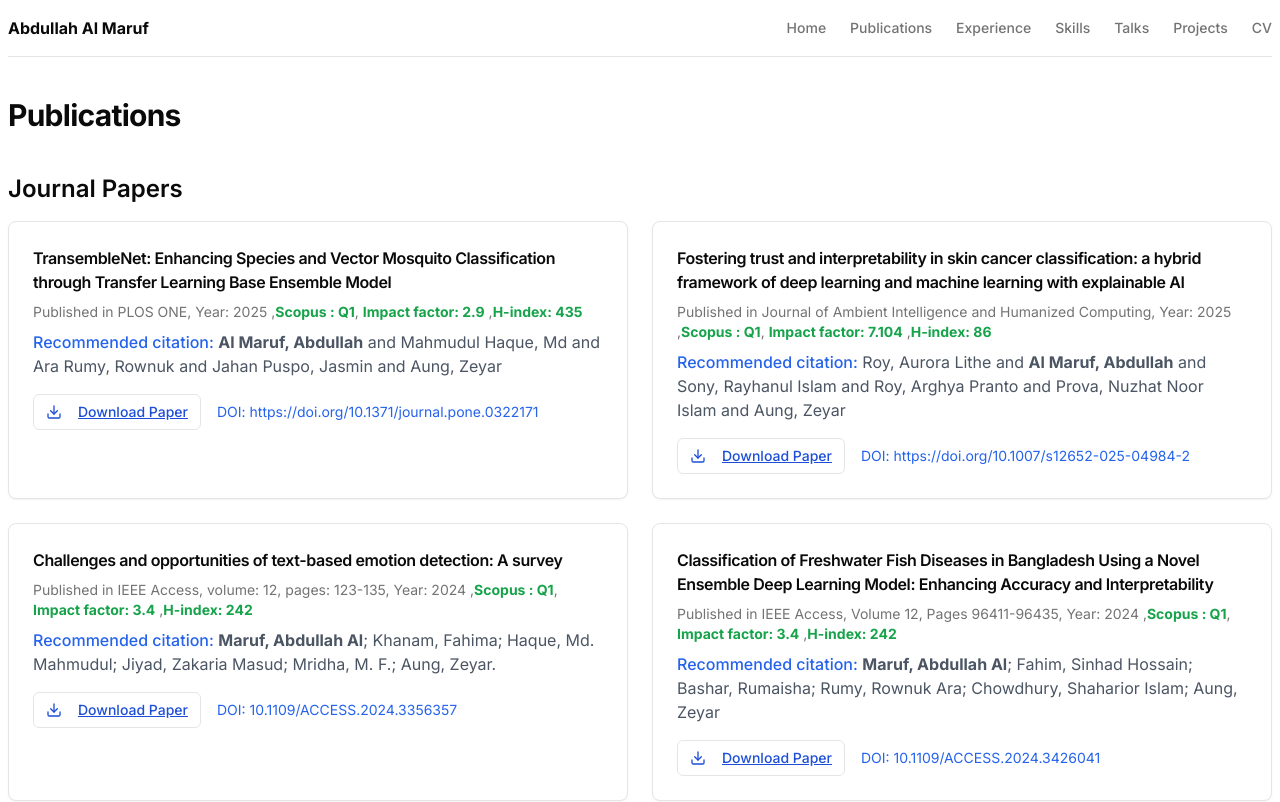
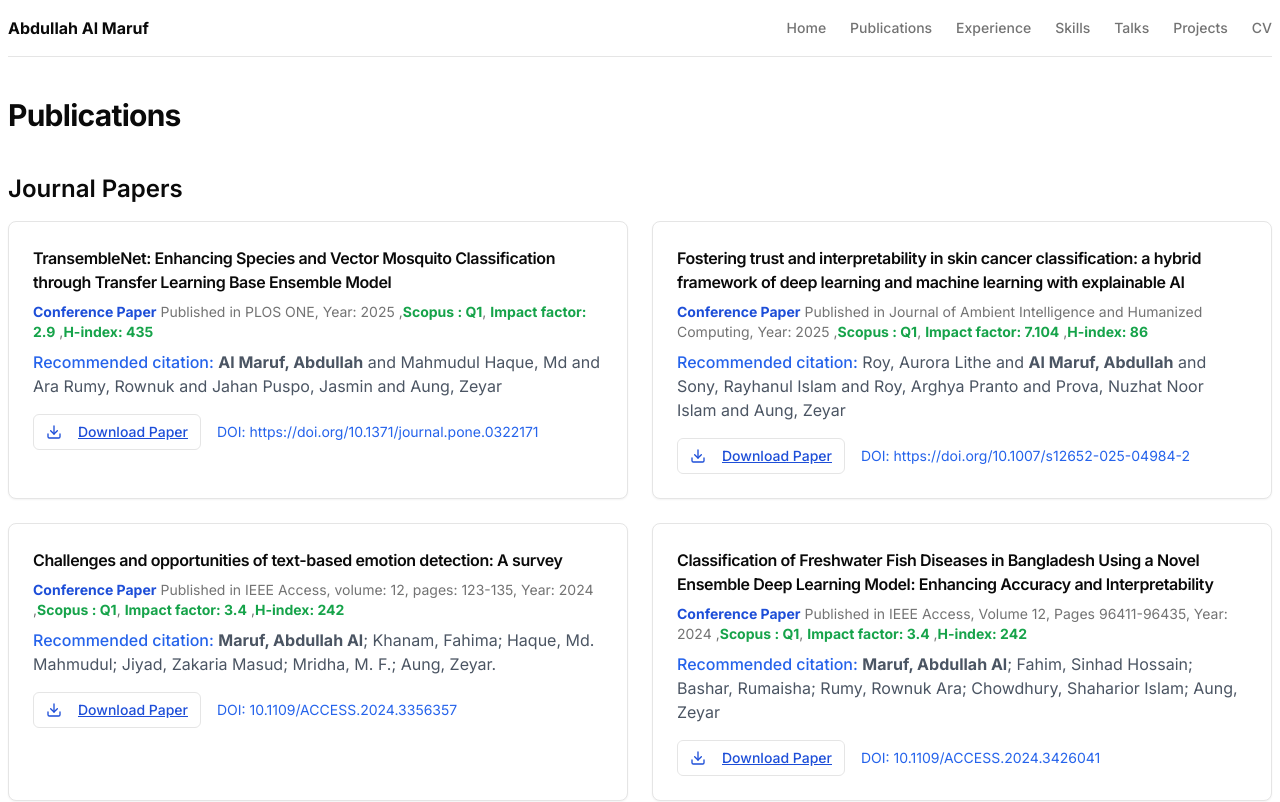
Before and after one commit to VA4MDS/Conference-Website, a Next.js app: page /publications in a window 1280 px wide. Shown: the top 802 px of the page. Built offline with nearby package versions, Linux system fonts and the light colour scheme.

Commit message:
Update publication-card.tsx

```diff
--- a/src/components/publications/publication-card.tsx
+++ b/src/components/publications/publication-card.tsx
@@ -1,12 +1,13 @@
 import Link from 'next/link';
 import { Card } from '../ui/card';
-import { Download, ExternalLink } from 'lucide-react';
+import { Download } from 'lucide-react';
 import { Button } from '../ui/button';
 
 type PaperType = {
   id: string;
   title: string;
   conference: string;
+  type: 'journal' | 'conference';  // Added type field
   year: string;
   doi: string;
   citation: string;
@@ -18,44 +19,42 @@ type PaperProps = {
 };
 
 export default function PublicationCard({ paper }: PaperProps) {
-  const { title, conference, year, doi, citation, id, download_paper } = paper;
+  const { title, conference, year, doi, citation, download_paper, type } = paper;
 
-  // Highlight all variations of your name
   const highlightKeywords = (text: string) =>
     text
-      // Regex for variations of your name
       .replace(
         /(Maruf,\s*A\.A|A\.?\s*Al\s*Maruf|A\.?\s*A\.?\s*Maruf|A\.?\s*Al\.?Maruf|Maruf,\s*Abdullah\s*Al|Al\s*Maruf,\s*Abdullah|Al\s*Maruf,\s*A)/gi,
         `<strong>$1</strong>`
       )
-      // Highlight Scopus rankings
       .replace(/(Scopus\s*:\s*Q[1-3])/gi, `<strong class="text-green-600">$1</strong>`)
-      // Highlight Conference Ranks
       .replace(/(Confereence\s*Rank\s*:\s*(Core\s+)?[ABC])/gi, `<strong class="text-green-600">$1</strong>`)
-      // Highlight Impact Factor values
       .replace(/(Impact factor\s*:\s*\d+(\.\d+)?)/gi, `<strong class="text-green-600">$1</strong>`)
-      // Highlight H-Index values
       .replace(/(H-index\s*:\s*\d+)/gi, `<strong class="text-green-600">$1</strong>`);
 
   return (
     <Card className="overflow-hidden transition-colors hover:bg-muted/50">
       <div className="p-6">
-        {/* Title with highlights */}
+        {/* Title */}
         <h3
           className="font-semibold tracking-tight hover:text-primary"
           dangerouslySetInnerHTML={{ __html: highlightKeywords(title) }}
         ></h3>
-        <div className="space-y-2">
-          {/* Conference and Year with highlights */}
-          <p
-            className="mt-2 text-sm text-muted-foreground"
-            dangerouslySetInnerHTML={{
-              __html: `Published in ${highlightKeywords(conference)}, ${highlightKeywords(
-                year
-              )}`,
-            }}
-          ></p>
-          {/* Citation with highlights */}
+
+        {/* Paper type + venue + year */}
+        <div className="space-y-2 mt-2">
+          <p className="text-sm text-muted-foreground">
+            <strong className="text-blue-700 mr-1">
+              {type === 'journal' ? 'Journal Paper' : 'Conference Paper'}
+            </strong>
+            <span
+              dangerouslySetInnerHTML={{
+                __html: `Published in ${highlightKeywords(conference)}, ${highlightKeywords(year)}`,
+              }}
+            />
+          </p>
+
+          {/* Citation */}
           <p
             className="text-gray-600"
             dangerouslySetInnerHTML={{
@@ -65,27 +64,24 @@ export default function PublicationCard({ paper }: PaperProps) {
             }}
           ></p>
         </div>
+
+        {/* Download & DOI */}
         <div className="mt-4 flex flex-wrap gap-4 items-center">
-          {/* Download button */}
-          {download_paper && (
-            <Link href={download_paper} target="_blank">
-              <Button
-                variant="outline"
-                size="sm"
-                className="text-blue-700 underline"
-              >
+          {download_paper && download_paper !== 'Not yet' && (
+            <Link href={download_paper} target="_blank" rel="noopener noreferrer">
+              <Button variant="outline" size="sm" className="text-blue-700 underline">
                 <Download className="mr-2 h-4 w-4" />
                 Download Paper
               </Button>
             </Link>
           )}
-          {/* DOI with highlights */}
-          <p
-            className="text-sm text-blue-600"
-            dangerouslySetInnerHTML={{
-              __html: `DOI: ${highlightKeywords(doi)}`,
-            }}
-          ></p>
+
+          {doi && doi !== 'Not available' && (
+            <p
+              className="text-sm text-blue-600"
+              dangerouslySetInnerHTML={{ __html: `DOI: ${highlightKeywords(doi)}` }}
+            ></p>
+          )}
         </div>
       </div>
     </Card>
```
